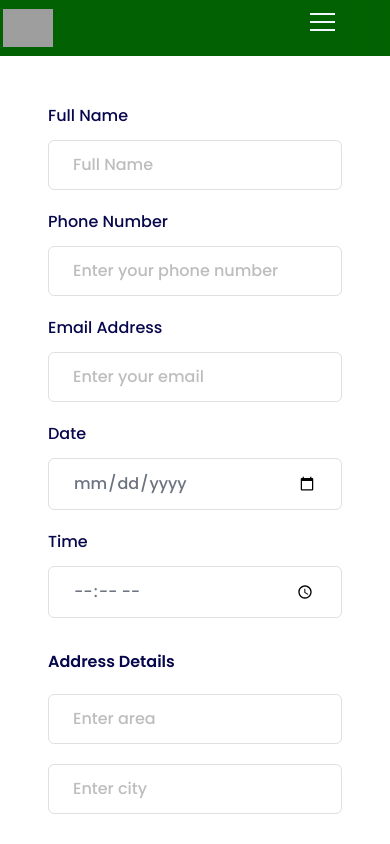
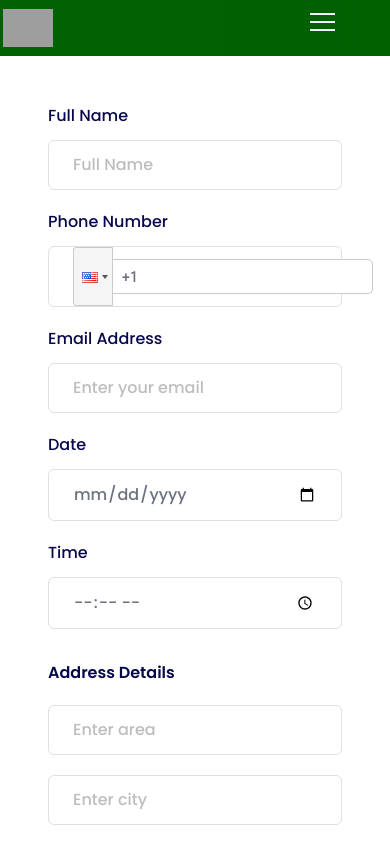
Before and after one commit to Liwonde-Private-Hospital/lph-frontend, a Next.js app: page /Appointment in a window 390 px wide. Shown: the top 844 px of the page. Built offline with nearby package versions, Linux system fonts and the light colour scheme; grey boxes are pictures that could not be loaded.

Commit message:
international phonenumber

```diff
--- a/app/Appointment/page.tsx
+++ b/app/Appointment/page.tsx
@@ -1,6 +1,8 @@
-'use client'
+'use client';
 import React, { useState, useRef } from "react";
 import emailjs from "emailjs-com";
+import PhoneInput from 'react-phone-input-2';
+import 'react-phone-input-2/lib/style.css';
 import Header from "@/componets/navbar";
 import Footer from "@/componets/footer";
 
@@ -37,10 +39,8 @@ const AppointmentForm = () => {
       case "name":
         return value.trim() === "" ? "Full Name is required" : "";
       case "phone":
-        const phonePattern = /^(08|09)\d{8}$/;
-        return !phonePattern.test(value)
-          ? "Invalid phone number. It must start with 08 or 09 and be 10 digits long."
-          : "";
+        const phonePattern = /^\d+$/;
+        return !phonePattern.test(value) ? "Invalid phone number. Only digits are allowed." : "";
       case "email":
         const emailPattern = /^[^\s@]+@[^\s@]+\.[^\s@]+$/;
         return !emailPattern.test(value) ? "Invalid email address" : "";
@@ -73,6 +73,19 @@ const AppointmentForm = () => {
     setErrors((prevErrors) => ({
       ...prevErrors,
       [name]: error,
+    }));
+  };
+
+  const handlePhoneChange = (value: string) => {
+    setFormData((prevData) => ({
+      ...prevData,
+      phone: value,
+    }));
+
+    const error = validateField("phone", value);
+    setErrors((prevErrors) => ({
+      ...prevErrors,
+      phone: error,
     }));
   };
 
@@ -141,15 +154,17 @@ const AppointmentForm = () => {
               <label htmlFor="phone" className="mb-3 block text-base font-medium text-[#07074D]">
                 Phone Number
               </label>
-              <input
-                type="text"
-                name="phone"
-                required
-                id="phone"
-                placeholder="Enter your phone number"
+              <PhoneInput
+                country={'us'}
                 value={formData.phone}
-                onChange={handleChange}
-                className="w-full rounded-md border border-[#e0e0e0] bg-white py-3 px-6 text-base font-medium text-[#6B7280] outline-none focus:border-[#6A64F1] focus:shadow-md"
+                onChange={handlePhoneChange}
+                inputProps={{
+                  name: 'phone',
+                  required: true,
+                  autoFocus: false,
+                }}
+                containerClass="w-full rounded-md border border-[#e0e0e0] bg-white py-3 px-6 text-base font-medium text-[#6B7280] outline-none focus:border-[#6A64F1] focus:shadow-md"
+                inputClass="w-full bg-white py-3 px-6 text-base font-medium text-[#6B7280] outline-none"
               />
               {errors.phone && <p className="text-red-500 text-sm mt-1">{errors.phone}</p>}
             </div>
@@ -208,7 +223,7 @@ const AppointmentForm = () => {
             <div className="mb-5 pt-3">
               <label
                 htmlFor="address-details"
-                className="mb-5 block text-base font-semibold text-[#07074D] sm:text-xl"
+                className="mb-5 block text-base font-semibold text                text-[#07074D] sm:text-xl"
                 >
                   Address Details
                 </label>
--- a/package.json
+++ b/package.json
@@ -34,6 +34,7 @@
     "react-bootstrap-icons": "^1.10.3",
     "react-dom": "^18.3.1",
     "react-icons": "^5.0.1",
+    "react-phone-input-2": "^2.15.1",
     "react-slick": "^0.30.1",
     "react-spinners": "^0.13.8",
     "react-type-animation": "^3.2.0",
```
Also changed, not shown: 1 other file (tests, documents, lock files or other folders). Lines whose indentation alone changed are shown as unchanged.
